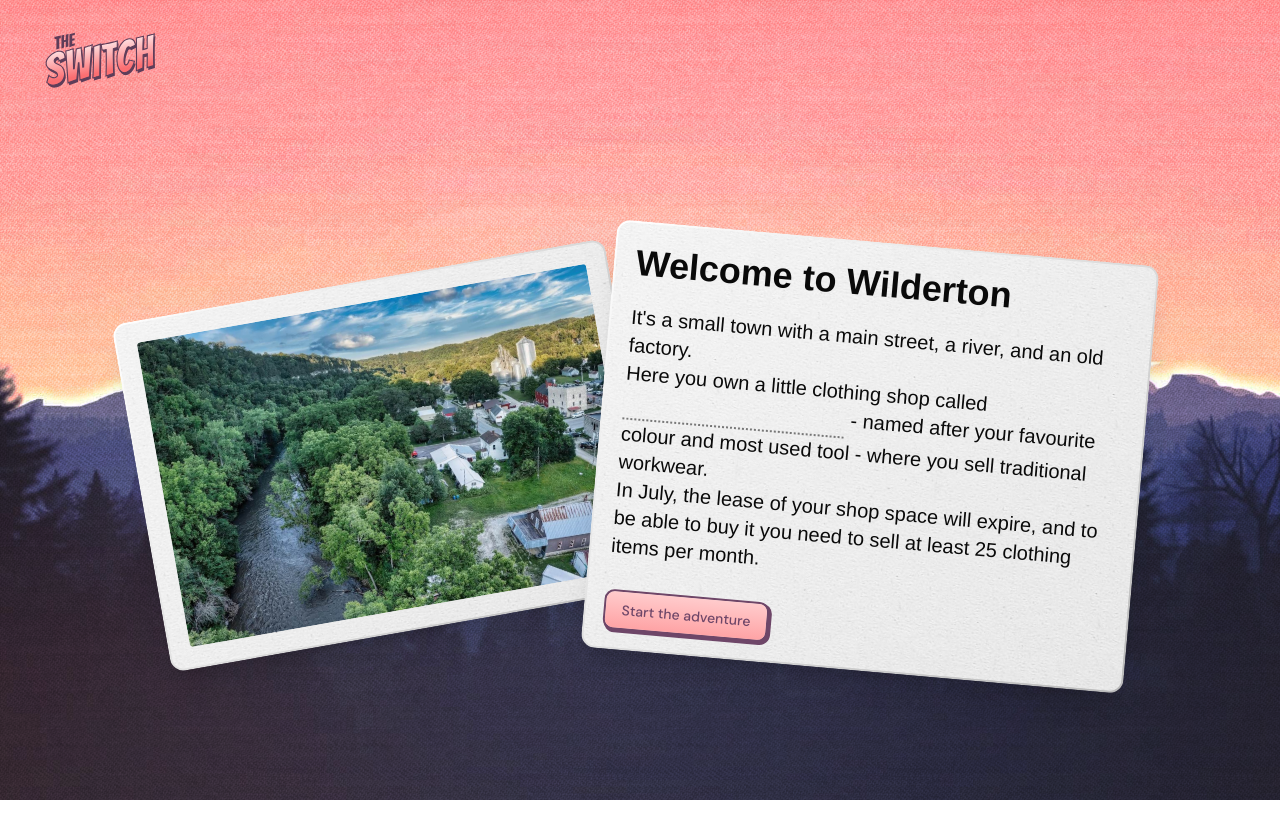
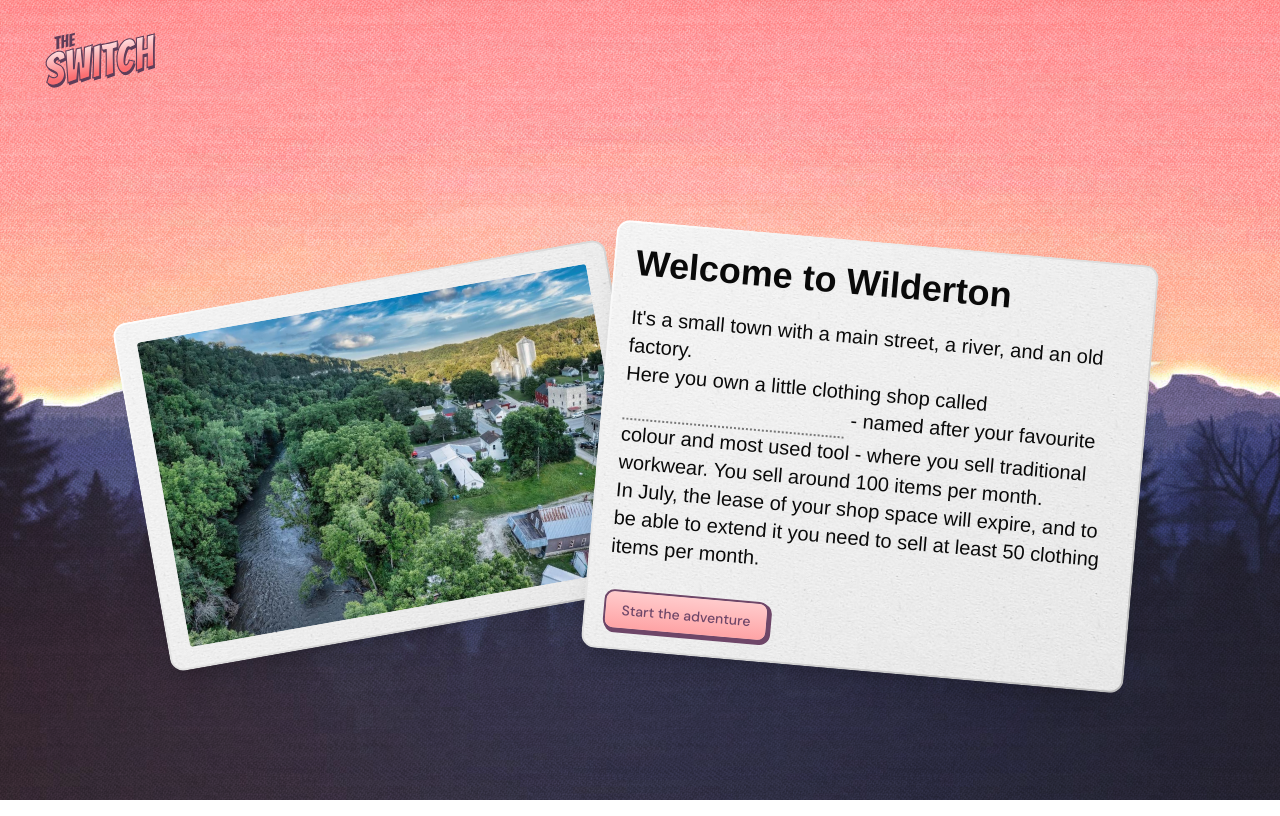
Before and after one commit to angelica-ericsson/switch, a React (Vite) app: page /switch/game in a window 1280 px wide. Built offline with nearby package versions, Linux system fonts and the light colour scheme; no server answers; a web font is replaced by a local one.

Commit message:
adjusted intro text

```diff
--- a/src/i18n/index.ts
+++ b/src/i18n/index.ts
@@ -22,8 +22,8 @@ i18n
             headline: 'Welcome to Wilderton',
             description1: `It's a small town with a main street, a river, and an old factory.
             Here you own a little clothing shop called`,
-            description2: ` - named after your favourite colour and most used tool - where you sell traditional workwear.
-            In July, the lease of your shop space will expire, and to be able to buy it you need to sell at least 25 clothing items per month.`,
+            description2: ` - named after your favourite colour and most used tool - where you sell traditional workwear. You sell around 100 items per month.
+            In July, the lease of your shop space will expire, and to be able to extend it you need to sell at least 50 clothing items per month.`,
             button: 'Start the adventure',
           },
           stockUp: {
```
